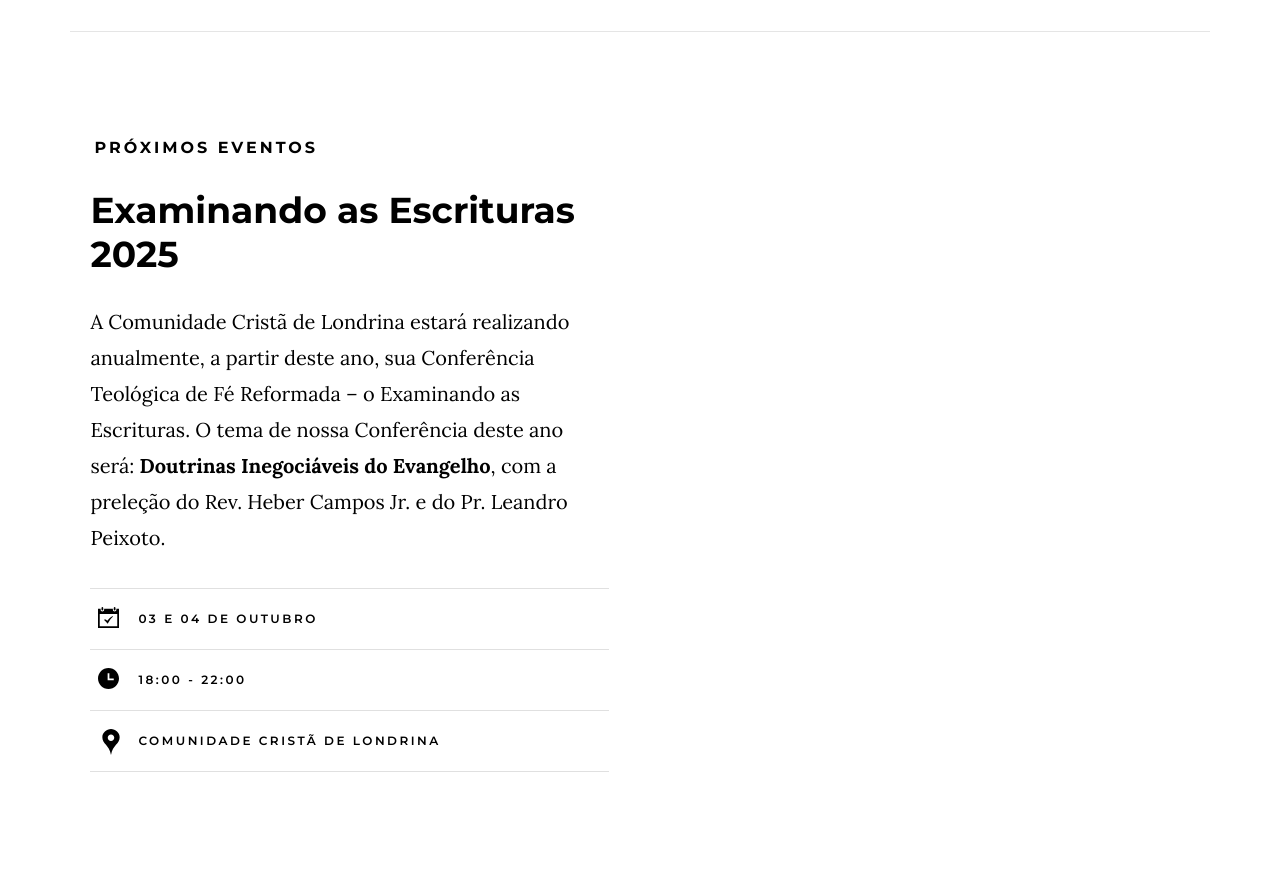
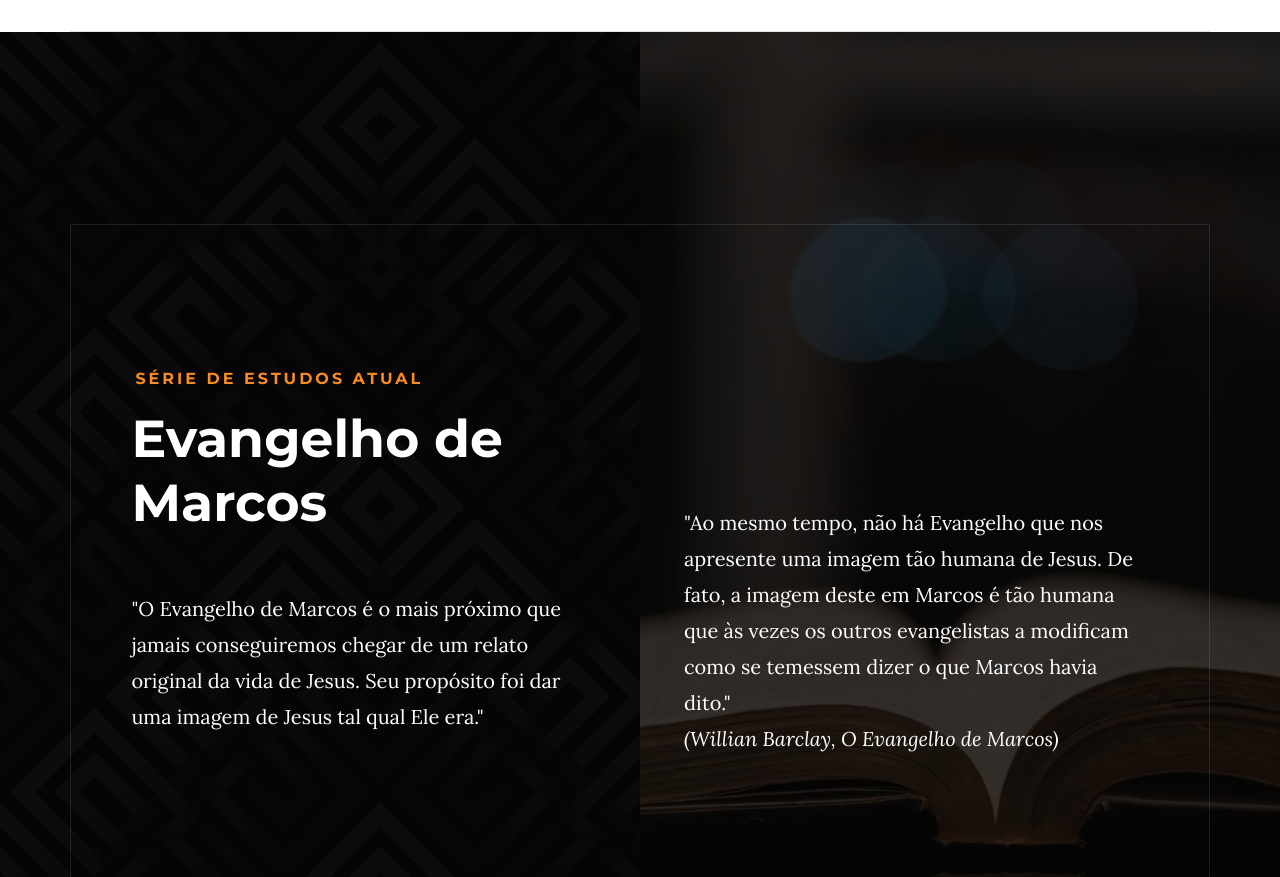
Before and after one commit to jefbernardino/ccj, a website: page index.html in a window 1280 px wide. Shown: the part 2200-3077 px from the top of the page. Drawn offline with nearby package versions, Linux system fonts and the light colour scheme.

Commit message:
[ccj] Update home (Marcos)

```diff
--- a/index.html
+++ b/index.html
@@ -153,13 +153,13 @@
 
     <!-- events
     ================================================== -->
-    <section class="s-events">
+    <!-- <section class="s-events">
 
       <div class="row events-header">
         <div class="column">
           <h2 class="subhead">Próximos Eventos</h2>
         </div>
-      </div> <!-- end event-header -->
+      </div>
 
       <div class="row block-large-1-2 block-900-full events-list">
 
@@ -183,9 +183,9 @@
           </ul>
         </div>
 
-      </div> <!-- end events-list -->
+      </div>
 
-    </section> <!-- end s-events -->
+    </section> -->
 
 
     <!-- series
@@ -198,12 +198,11 @@
 
         <div class="column large-half medium-full">
           <h3 class="subhead">Série de estudos atual</h3>
-          <h2>Estudo em Efésios</h2>
+          <h2>Evangelho de Marcos</h2>
           <p>
-            "A rica doutrina da Igreja como Corpo de Cristo é uma metáfora que mostra a igreja não
-            como uma organização, mas como um organismo vivo composto de muitas partes interrelacionadas
-            e mutuamente dependentes. Cristo é a cabeça do que o corpo, e do Espírito Santo é, por
-            assim dizer, a sua força vital."
+            "O Evangelho de Marcos é o mais próximo que jamais
+            conseguiremos chegar de um relato original da vida de Jesus.
+            Seu propósito foi dar uma imagem de Jesus tal qual Ele era."
           </p>
         </div> <!-- end column -->
 
@@ -211,11 +210,12 @@
           <h3 class="subhead">&nbsp;</h3>
           <h2>&nbsp;</h2>
           <p>
-            "(...) Os três primeiros capítulos de Efésios enfatizam doutrina, e os últimos três capítulos
-            enfatizam comportamento. A primeira metade é teológica, e na segunda parte, a prática."
+            "Ao mesmo tempo, não há Evangelho que nos apresente uma imagem tão humana de Jesus.
+            De fato, a imagem deste em Marcos é tão humana que às vezes os outros evangelistas
+            a modificam como se temessem dizer o que Marcos havia dito."
             <br>
             <em>
-              (John MacArthur, Comentário do Novo Testamento).
+              (Willian Barclay, O Evangelho de Marcos)
             </em>
           </p>
         </div> <!-- end column -->
@@ -295,7 +295,7 @@
 
       <div class="row footer-bottom">
         <div class="column ss-copyright">
-          <span>© Comunidade Cristã de Jataizinho</span>
+          <span>2025 © Comunidade Cristã de Jataizinho</span>
         </div>
       </div> <!-- footer-bottom -->
 
```
